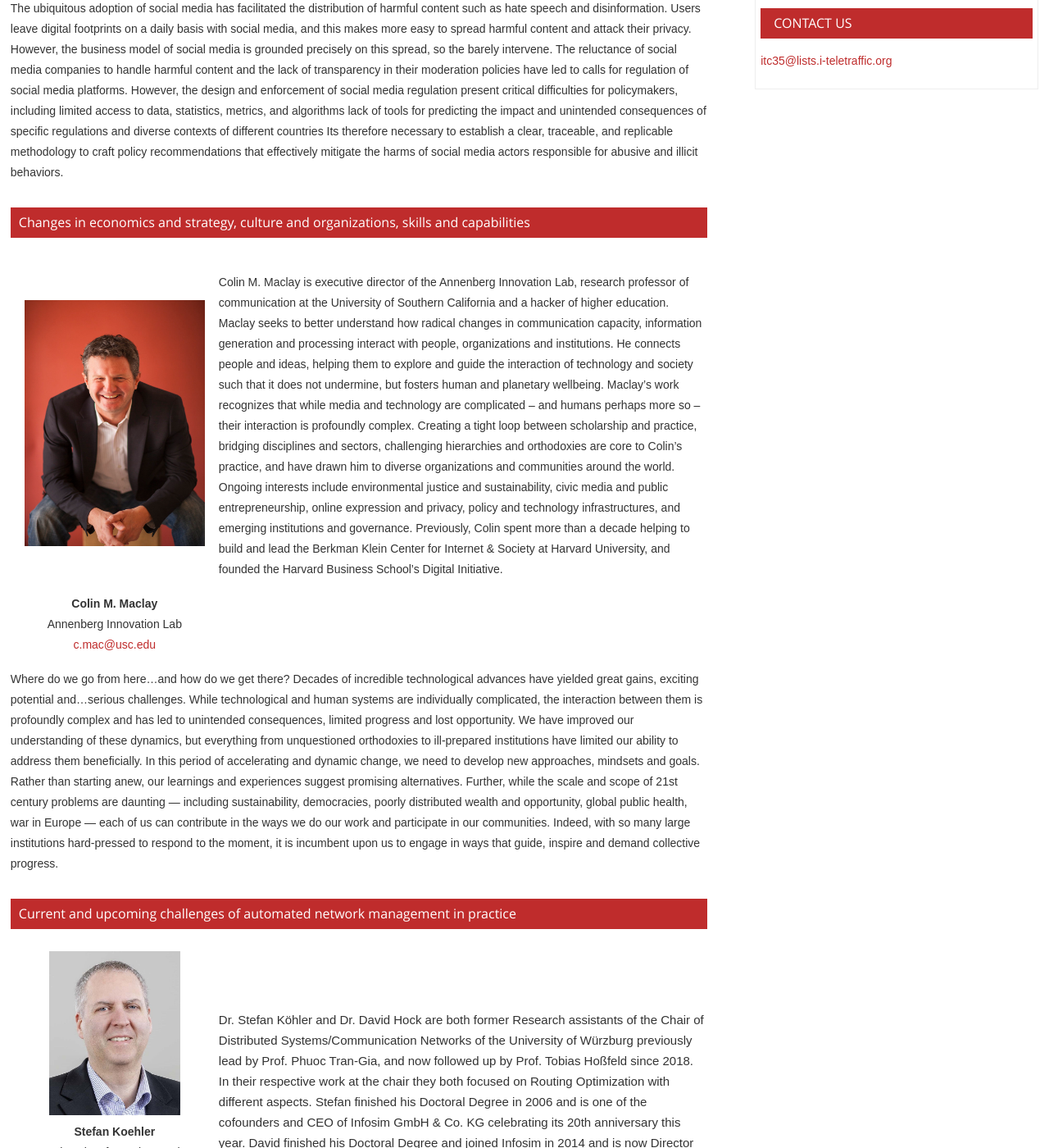
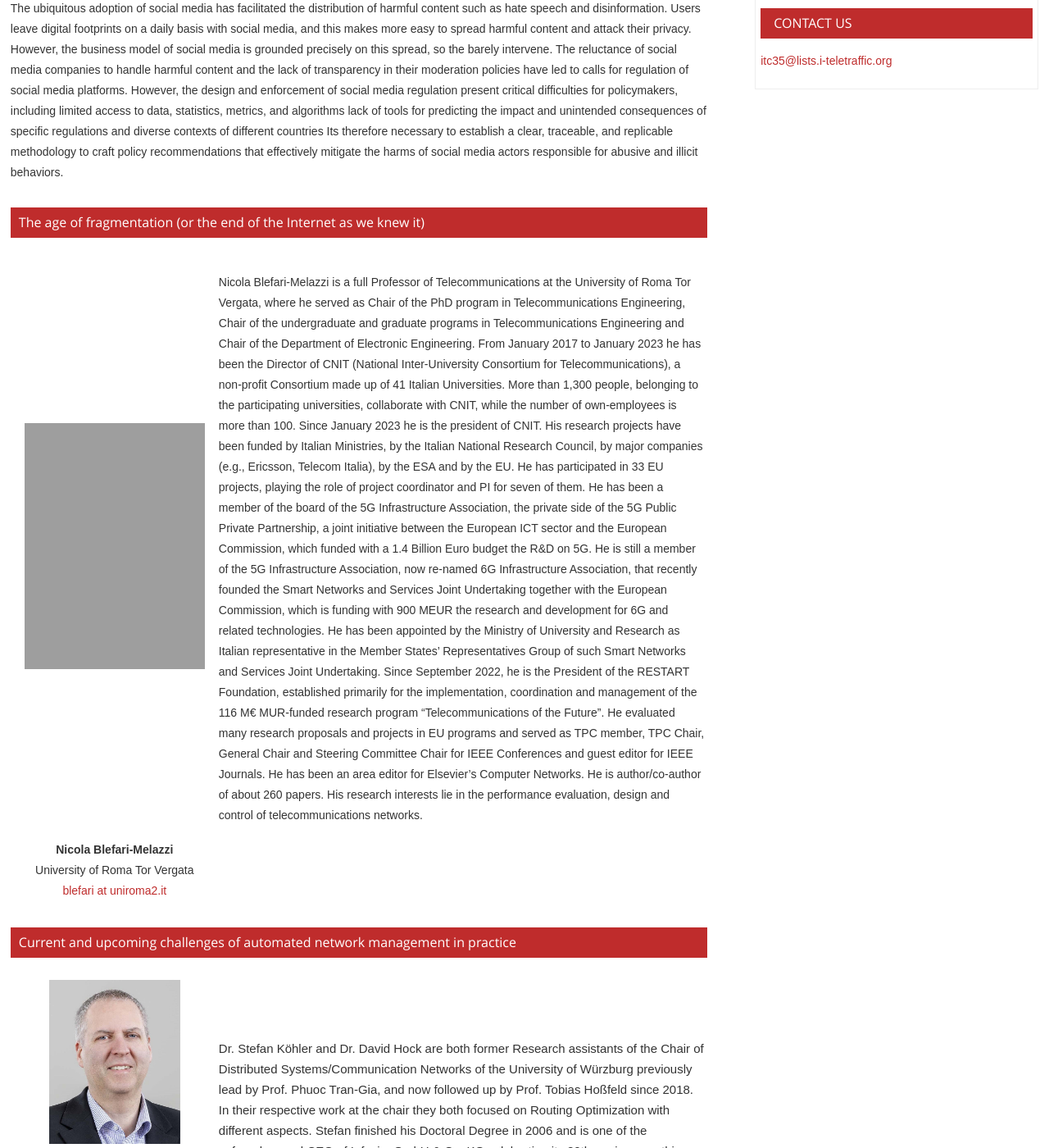
Before and after one commit to ohohlfeld/itc35, a Jekyll site: the page built from keynote.md, in a window 1280 px wide and 1400 px high, scrolled down 1090 px. Shown: the whole window at 82% size. Built offline with Jekyll 4.4.1, drawn with Linux system fonts in a browser that asks for light colours; grey boxes are pictures that could not be loaded.

Commit message:
Update keynote.md

```diff
--- a/keynote.md
+++ b/keynote.md
@@ -46,31 +46,35 @@ Its therefore necessary to establish a clear, traceable, and replicable methodol
 </p>
 
 
-## Changes in economics and strategy, culture and organizations, skills and capabilities
+## The age of fragmentation (or the end of the Internet as we knew it)
 <table>
     <tbody><tr>
         <br>
         <td  width="250" height="300" align="center">
-            <img src="{{ site.baseurl }}/assets/images/keynote/Colin.jpg" alt="Colin Maclay" width="220" height="300">
+            <img src="{{ site.baseurl }}/assets/images/keynote/Melazzi.jpg" alt="Melazzi" width="220" height="300">
         </td>
         <td height="250">
             <p style="font-size:15px height=250">
-Colin M. Maclay is executive director of the Annenberg Innovation Lab, research professor of communication at the University of Southern California and a hacker of higher education. Maclay seeks to better understand how radical changes in communication capacity, information generation and processing interact with people, organizations and institutions. He connects people and ideas, helping them to explore and guide the interaction of technology and society such that it does not undermine, but fosters human and planetary wellbeing. Maclay’s work recognizes that while media and technology are complicated – and humans perhaps more so – their interaction is profoundly complex. Creating a tight loop between scholarship and practice, bridging disciplines and sectors, challenging hierarchies and orthodoxies are core to Colin’s practice, and have drawn him to diverse organizations and communities around the world. Ongoing interests include environmental justice and sustainability, civic media and public entrepreneurship, online expression and privacy, policy and technology infrastructures, and emerging institutions and governance.  Previously, Colin spent more than a decade helping to build and lead the Berkman Klein Center for Internet & Society at Harvard University, and founded the Harvard Business School’s Digital Initiative.
+Nicola Blefari-Melazzi is a full Professor of Telecommunications at the University of Roma Tor Vergata, where he served as Chair of the PhD program in Telecommunications Engineering, Chair of the undergraduate and graduate programs in Telecommunications Engineering and Chair of the Department of Electronic Engineering. From January 2017 to January 2023 he has been the Director of CNIT (National Inter-University Consortium for Telecommunications), a non-profit Consortium made up of 41 Italian Universities. More than 1,300 people, belonging to the participating universities, collaborate with CNIT, while the number of own-employees is more than 100. Since January 2023 he is the president of CNIT.
+
+His research projects have been funded by Italian Ministries, by the Italian National Research Council, by major companies (e.g., Ericsson, Telecom Italia), by the ESA and by the EU. He has participated in 33 EU projects, playing the role of project coordinator and PI for seven of them. He has been a member of the board of the 5G Infrastructure Association, the private side of the 5G Public Private Partnership, a joint initiative between the European ICT sector and the European Commission, which funded with a 1.4 Billion Euro budget the R&D on 5G. He is still a member of the 5G Infrastructure Association, now re-named 6G Infrastructure Association, that recently founded the Smart Networks and Services Joint Undertaking together with the European Commission, which is funding with 900 MEUR the research and development for 6G and related technologies. He has been appointed by the Ministry of University and Research as Italian representative in the Member States’ Representatives Group of such Smart Networks and Services Joint Undertaking. Since September 2022, he is the President of the RESTART Foundation, established primarily for the implementation, coordination and management of the 116 M€ MUR-funded research program “Telecommunications of the Future”.
+
+He evaluated many research proposals and projects in EU programs and served as TPC member, TPC Chair, General Chair and Steering Committee Chair for IEEE Conferences and guest editor for IEEE Journals. He has been an area editor for Elsevier’s Computer Networks. He is author/co-author of about 260 papers. His research interests lie in the performance evaluation, design and control of telecommunications networks.
             </p>
         </td>
     </tr>
     <tr>
         <td width="250" align="center">
-            <b>Colin M. Maclay</b><br>
-             Annenberg Innovation Lab<br>
-            <a href="mailto:c.mac@usc.edu">c.mac@usc.edu</a>
+            <b>Nicola Blefari-Melazzi</b><br>
+             University of Roma Tor Vergata<br>
+            <a href="mailto:blefari at uniroma2.it">blefari at uniroma2.it</a>
         </td>
     </tr>
   </tbody>
 </table>
 
 <p>
-Where do we go from here…and how do we get there? Decades of incredible technological advances have yielded great gains, exciting potential and…serious challenges. While technological and human systems are individually complicated, the interaction between them is profoundly complex and has led to unintended consequences, limited progress and lost opportunity. We have improved our understanding of these dynamics, but everything from unquestioned orthodoxies to ill-prepared institutions have limited our ability to address them beneficially. In this period of accelerating and dynamic change, we need to develop new approaches, mindsets and goals. Rather than starting anew, our learnings and experiences suggest promising alternatives. Further, while the scale and scope of 21st century problems are daunting — including sustainability, democracies, poorly distributed wealth and opportunity, global public health, war in Europe — each of us can contribute in the ways we do our work and participate in our communities. Indeed, with so many large institutions hard-pressed to respond to the moment, it is incumbent upon us to engage in ways that guide, inspire and demand collective progress.
+
 </p>
 
 ## Current and upcoming challenges of automated network management in practice
```
